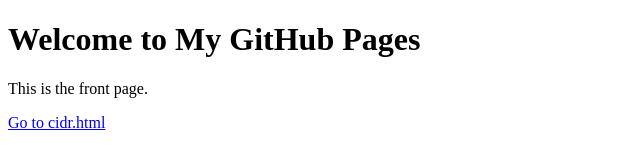
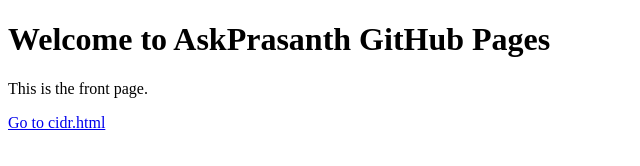
Before and after one commit to askprasanth/askprasanth, a plain HTML site: page index.html in a window 1280 px wide. Shown: the whole page, without its empty margins (0-640 px from the left). Drawn offline with Linux system fonts and the light colour scheme.

Commit message:
Update index.html

```diff
--- a/index.html
+++ b/index.html
@@ -1,10 +1,10 @@
 <!DOCTYPE html>
 <html>
 <head>
-    <title>GitHub Pages Home</title>
+    <title>AskPrasanth GitHub Pages</title>
 </head>
 <body>
-    <h1>Welcome to My GitHub Pages</h1>
+    <h1>Welcome to AskPrasanth GitHub Pages</h1>
     <p>This is the front page.</p>
     <a href="cidr.html">Go to cidr.html</a>
 </body>
```
